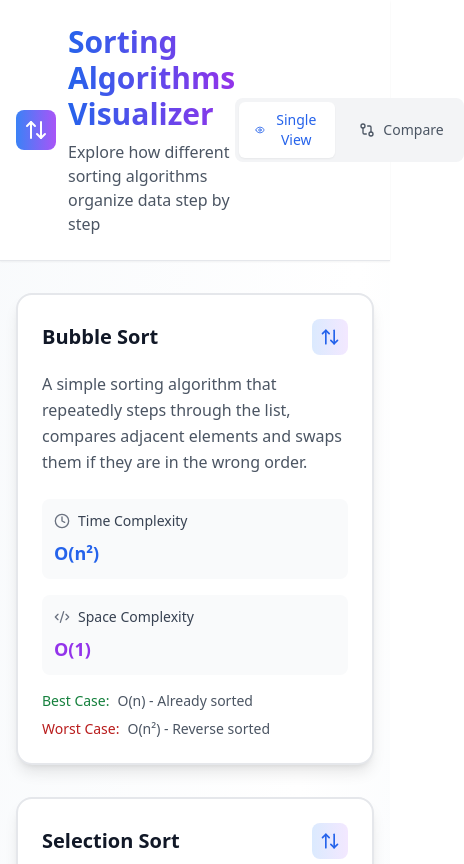
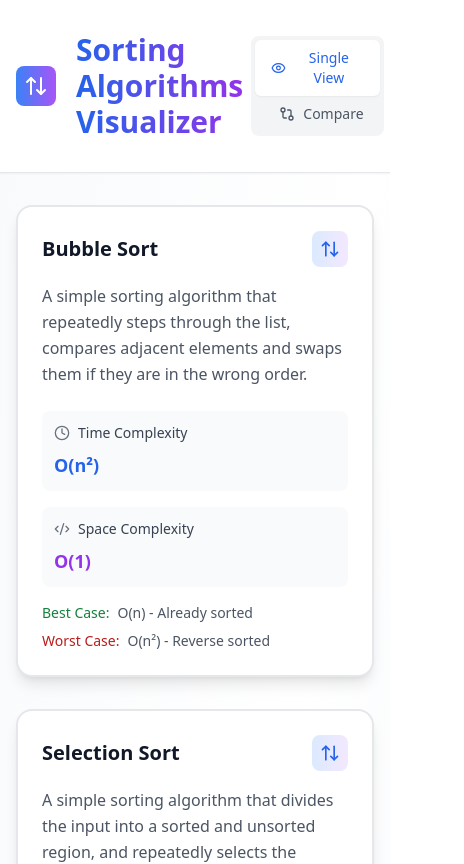
Before and after one commit to shaizmd/DecodeDsa, a React (Create React App) app: page /sorting in a window 390 px wide. Shown: the top 864 px of the page, 464 px wide, since content can reach past the window. Built offline with nearby package versions, Linux system fonts and the light colour scheme.

Commit message:
Add: Navbar overflow solved

```diff
--- a/src/pages/SortingAlgorithmsPage.tsx
+++ b/src/pages/SortingAlgorithmsPage.tsx
@@ -115,11 +115,11 @@ function SortingAlgorithmsPage() {
                   <ArrowUpDown className="w-6 h-6 text-white" />
                 </div>
               </Link>
-              <div>
+              <div className="p-2">
                 <h1 className="text-3xl font-bold bg-gradient-to-r from-blue-600 to-purple-600 bg-clip-text text-transparent">
                   Sorting Algorithms Visualizer
                 </h1>
-                <p className="mt-2 text-gray-600">
+                <p className="mt-2 text-gray-600 hidden md:block">
                   {comparisonMode
                     ? "Compare two sorting algorithms side by side"
                     : "Explore how different sorting algorithms organize data step by step"}
@@ -128,11 +128,10 @@ function SortingAlgorithmsPage() {
             </div>
 
             {/* Mode Toggle */}
-            <div className="flex items-center space-x-2 bg-gray-100 rounded-lg p-1">
+            <div className="flex flex-col lg:flex-row items-center space-x-2 bg-gray-100 rounded-lg p-1">
               <button
                 onClick={() => setComparisonMode(false)}
-                className={`flex items-center space-x-2 px-4 py-2 rounded-md transition-all ${
-                  !comparisonMode
+                className={`flex items-center space-x-2 px-4 py-2 rounded-md transition-all ${!comparisonMode
                     ? "bg-white shadow-sm text-blue-600"
                     : "text-gray-600 hover:text-gray-800"
                   }`}
@@ -142,8 +141,7 @@ function SortingAlgorithmsPage() {
               </button>
               <button
                 onClick={() => setComparisonMode(true)}
-                className={`flex items-center space-x-2 px-4 py-2 rounded-md transition-all ${
-                  comparisonMode
+                className={`flex items-center space-x-2 px-4 py-2 rounded-md transition-all ${comparisonMode
                     ? "bg-white shadow-sm text-purple-600"
                     : "text-gray-600 hover:text-gray-800"
                   }`}
@@ -161,8 +159,7 @@ function SortingAlgorithmsPage() {
           {sortingAlgorithms.map((algorithm) => (
             <div
               key={algorithm.name}
-              className={`bg-white rounded-2xl shadow-lg hover:shadow-xl transition-all duration-300 cursor-pointer border-2 transform hover:-translate-y-1 ${
-                comparisonMode
+              className={`bg-white rounded-2xl shadow-lg hover:shadow-xl transition-all duration-300 cursor-pointer border-2 transform hover:-translate-y-1 ${comparisonMode
                   ? selectedAlgorithm?.name === algorithm.name
                     ? "border-blue-500 ring-2 ring-blue-200"
                     : selectedAlgorithm2?.name === algorithm.name
```
Lines whose indentation alone changed are shown as unchanged.
